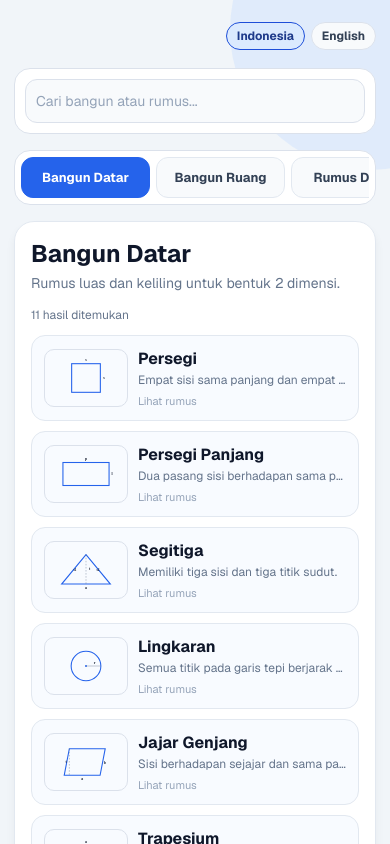
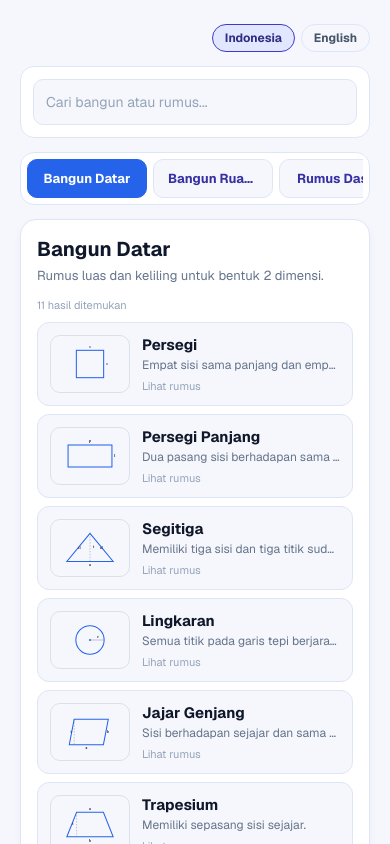
Before and after one commit to iskaelcom/rumus, a React Native app: screen / in a window 390 px wide. Built offline with nearby package versions, Linux system fonts and the light colour scheme.

Commit message:
style: revamp UI appearance in FormulaCard and App components, adjusting colors, typography, spacing, and removing background elements.

```diff
--- a/App.js
+++ b/App.js
@@ -433,8 +433,6 @@ export default function App() {
     <SafeAreaView style={styles.safeArea}>
       <StatusBar style="dark" />
       <ScrollView contentContainerStyle={styles.container}>
-        <View style={styles.bgGlowTop} />
-        <View style={styles.bgGlowBottom} />
 
         <View style={[styles.languageRow, styles.languageRowTop]}>
           <View style={styles.languageSwitch}>
@@ -486,7 +484,7 @@ export default function App() {
             />
             {searchQuery.length > 0 && (
               <Pressable onPress={() => setSearchQuery('')} style={styles.clearButton}>
-                <Text style={styles.clearButtonText}>X</Text>
+                <Text style={styles.clearButtonText}>✕</Text>
               </Pressable>
             )}
           </View>
@@ -677,101 +675,84 @@ export default function App() {
 const styles = StyleSheet.create({
   safeArea: {
     flex: 1,
-    backgroundColor: '#f1f5f9',
+    backgroundColor: '#F5F7FC',
   },
   container: {
-    paddingVertical: 22,
-    paddingHorizontal: 14,
+    paddingVertical: 24,
+    paddingHorizontal: 20,
     maxWidth: 1120,
     width: '100%',
     alignSelf: 'center',
-    position: 'relative',
-    gap: 16,
-  },
-  bgGlowTop: {
-    position: 'absolute',
-    right: -120,
-    top: -110,
-    width: 280,
-    height: 280,
-    borderRadius: 999,
-    backgroundColor: '#bfdbfe',
-    opacity: 0.35,
-  },
-  bgGlowBottom: {
-    position: 'absolute',
-    left: -90,
-    bottom: 40,
-    width: 220,
-    height: 220,
-    borderRadius: 999,
-    backgroundColor: '#99f6e4',
-    opacity: 0.26,
+    gap: 14,
   },
   heroCard: {
-    backgroundColor: '#0b2854',
-    borderRadius: 24,
-    padding: 18,
-    shadowColor: '#0f172a',
-    shadowOpacity: 0.18,
-    shadowRadius: 18,
-    shadowOffset: { width: 0, height: 12 },
-    elevation: 4,
+    backgroundColor: '#EEF2FF',
+    borderRadius: 20,
+    padding: 24,
+    borderWidth: 1,
+    borderColor: '#C7D2FE',
+    shadowColor: '#312E81',
+    shadowOpacity: 0.06,
+    shadowRadius: 12,
+    shadowOffset: { width: 0, height: 4 },
+    elevation: 2,
   },
   heroEyebrow: {
-    color: '#93c5fd',
-    fontSize: 12,
-    letterSpacing: 0.8,
+    color: '#6366F1',
+    fontSize: 11,
+    letterSpacing: 1,
     textTransform: 'uppercase',
-    marginBottom: 6,
+    marginBottom: 8,
     fontWeight: '700',
     fontFamily: FONT_UI,
   },
   heroTitle: {
-    color: '#f8fafc',
-    fontSize: 28,
-    lineHeight: 34,
+    color: '#312E81',
+    fontSize: 26,
+    lineHeight: 32,
     fontWeight: '700',
     marginBottom: 8,
     fontFamily: FONT_UI,
   },
   heroSubtitle: {
-    color: '#dbeafe',
+    color: '#4338CA',
     fontSize: 14,
-    lineHeight: 20,
+    lineHeight: 22,
     fontFamily: FONT_UI,
   },
   statsRow: {
-    marginTop: 10,
+    marginTop: 16,
     flexDirection: 'row',
-    gap: 10,
+    gap: 8,
   },
   statPill: {
-    backgroundColor: 'rgba(255,255,255,0.13)',
-    borderRadius: 16,
+    backgroundColor: '#ffffff',
+    borderRadius: 12,
+    borderWidth: 1,
+    borderColor: '#C7D2FE',
     paddingVertical: 8,
-    paddingHorizontal: 12,
-    minWidth: 96,
+    paddingHorizontal: 14,
+    minWidth: 80,
   },
   statValue: {
-    color: '#f8fafc',
-    fontSize: 22,
+    color: '#312E81',
+    fontSize: 20,
     fontWeight: '700',
     fontFamily: FONT_UI,
   },
   statLabel: {
-    color: '#cbd5e1',
-    fontSize: 12,
+    color: '#6366F1',
+    fontSize: 11,
     textTransform: 'uppercase',
-    letterSpacing: 0.4,
+    letterSpacing: 0.5,
     fontFamily: FONT_UI,
   },
   globalSearchCard: {
     backgroundColor: '#ffffff',
-    borderRadius: 16,
+    borderRadius: 14,
     borderWidth: 1,
-    borderColor: '#dbe1eb',
-    padding: 10,
+    borderColor: '#DDE5F8',
+    padding: 12,
   },
   languageRow: {
     flexDirection: 'row',
@@ -780,7 +761,7 @@ const styles = StyleSheet.create({
     marginBottom: 8,
   },
   languageRowTop: {
-    marginBottom: 2,
+    marginBottom: 0,
   },
   languageSwitch: {
     flexDirection: 'row',
@@ -788,30 +769,30 @@ const styles = StyleSheet.create({
   },
   languageButton: {
     borderWidth: 1,
-    borderColor: '#dbe1eb',
-    backgroundColor: '#f8fafc',
+    borderColor: '#DDE5F8',
+    backgroundColor: '#F5F7FC',
     borderRadius: 999,
-    paddingHorizontal: 10,
+    paddingHorizontal: 12,
     paddingVertical: 5,
   },
   languageButtonActive: {
-    borderColor: '#1d4ed8',
-    backgroundColor: '#dbeafe',
+    borderColor: '#4338CA',
+    backgroundColor: '#E0E7FF',
   },
   languageButtonText: {
     fontSize: 12,
-    color: '#334155',
-    fontWeight: '700',
+    color: '#475569',
+    fontWeight: '600',
     fontFamily: FONT_UI,
   },
   languageButtonTextActive: {
-    color: '#1e3a8a',
+    color: '#312E81',
   },
   tabBar: {
     backgroundColor: '#ffffff',
-    borderRadius: 16,
+    borderRadius: 14,
     borderWidth: 1,
-    borderColor: '#dbe1eb',
+    borderColor: '#DDE5F8',
     padding: 6,
     flexDirection: 'row',
     gap: 6,
@@ -823,22 +804,22 @@ const styles = StyleSheet.create({
   },
   tabButton: {
     flex: 1,
-    borderRadius: 12,
+    borderRadius: 10,
     borderWidth: 1,
-    borderColor: '#e2e8f0',
-    backgroundColor: '#f8fafc',
+    borderColor: '#DDE5F8',
+    backgroundColor: '#F5F7FC',
     alignItems: 'center',
     justifyContent: 'center',
-    paddingVertical: 11,
+    paddingVertical: 10,
   },
   tabButtonPhone: {
     flex: 0,
-    minWidth: 129,
+    minWidth: 120,
     paddingHorizontal: 14,
   },
   tabText: {
-    color: '#334155',
-    fontSize: 14,
+    color: '#3730A3',
+    fontSize: 13,
     fontWeight: '700',
     fontFamily: FONT_UI,
   },
@@ -857,14 +838,14 @@ const styles = StyleSheet.create({
   },
   selectorCard: {
     backgroundColor: '#ffffff',
-    borderRadius: 20,
+    borderRadius: 16,
     borderWidth: 1,
-    borderColor: '#e2e8f0',
+    borderColor: '#DDE5F8',
     padding: 16,
-    shadowColor: '#0f172a',
-    shadowOpacity: 0.05,
-    shadowRadius: 10,
-    shadowOffset: { width: 0, height: 6 },
+    shadowColor: '#312E81',
+    shadowOpacity: 0.04,
+    shadowRadius: 8,
+    shadowOffset: { width: 0, height: 4 },
     elevation: 2,
   },
   selectorCardWide: {
@@ -875,27 +856,27 @@ const styles = StyleSheet.create({
     overflow: 'visible',
   },
   selectorTitle: {
-    fontSize: 24,
+    fontSize: 20,
     color: '#0f172a',
     fontWeight: '700',
     marginBottom: 4,
     fontFamily: FONT_UI,
   },
   selectorSubtitle: {
-    fontSize: 14,
+    fontSize: 13,
     color: '#64748b',
-    marginBottom: 14,
+    marginBottom: 12,
     lineHeight: 20,
     fontFamily: FONT_UI,
   },
   searchWrap: {
     borderWidth: 1,
-    borderColor: '#dbe1eb',
-    borderRadius: 12,
-    backgroundColor: '#f8fafc',
+    borderColor: '#DDE5F8',
+    borderRadius: 10,
+    backgroundColor: '#F5F7FC',
     flexDirection: 'row',
     alignItems: 'center',
-    paddingHorizontal: 10,
+    paddingHorizontal: 12,
     marginBottom: 8,
   },
   searchWrapGlobal: {
@@ -903,7 +884,7 @@ const styles = StyleSheet.create({
   },
   searchInput: {
     flex: 1,
-    height: 42,
+    height: 44,
     fontSize: 14,
     color: '#0f172a',
     outlineStyle: 'none',
@@ -915,75 +896,75 @@ const styles = StyleSheet.create({
     width: 22,
     height: 22,
     borderRadius: 999,
-    backgroundColor: '#cbd5e1',
+    backgroundColor: '#E0E7FF',
     alignItems: 'center',
     justifyContent: 'center',
   },
   clearButtonText: {
-    color: '#1e293b',
-    fontSize: 12,
+    color: '#4338CA',
+    fontSize: 11,
     fontWeight: '700',
     fontFamily: FONT_UI,
   },
   globalSearchMeta: {
     marginTop: 8,
     fontSize: 12,
-    color: '#475569',
+    color: '#64748b',
     fontFamily: FONT_UI,
   },
   searchMeta: {
-    fontSize: 12,
-    color: '#64748b',
-    marginBottom: 12,
+    fontSize: 11,
+    color: '#94a3b8',
+    marginBottom: 10,
     fontFamily: FONT_UI,
   },
   shapeList: {
-    gap: 10,
+    gap: 8,
   },
   shapeButton: {
     borderWidth: 1,
-    borderColor: '#e2e8f0',
-    backgroundColor: '#f8fbff',
-    borderRadius: 14,
+    borderColor: '#DDE5F8',
+    backgroundColor: '#F5F7FC',
+    borderRadius: 12,
     padding: 12,
   },
   shapeRow: {
     flexDirection: 'row',
     alignItems: 'center',
-    gap: 10,
+    gap: 12,
   },
   shapePreview: {
-    width: 84,
+    width: 80,
   },
   shapeTextBlock: {
     flex: 1,
   },
   shapeNameRow: {
     flexDirection: 'row',
-    alignItems: 'start',
+    alignItems: 'flex-start',
     justifyContent: 'space-between',
     gap: 6,
   },
   shapeName: {
     color: '#0f172a',
-    fontSize: 16,
+    fontSize: 15,
     fontWeight: '700',
     marginBottom: 3,
     fontFamily: FONT_UI,
   },
   shapeBookmarkBadge: {
-    fontSize: 13,
+    fontSize: 12,
     fontWeight: '700',
-    marginTop: -1,
     fontFamily: FONT_UI,
   },
   shapeTagline: {
     color: '#64748b',
     fontSize: 12,
+    lineHeight: 17,
     fontFamily: FONT_UI,
   },
   shapeTapHint: {
-    marginTop: 6,
+    marginTop: 5,
     fontSize: 11,
     color: '#94a3b8',
     fontFamily: FONT_UI,
@@ -997,21 +978,21 @@ const styles = StyleSheet.create({
     left: 0,
     right: 0,
     bottom: 0,
-    backgroundColor: '#f1f5f9',
-    paddingTop: 10,
-    paddingHorizontal: 12,
+    backgroundColor: '#F5F7FC',
+    paddingTop: 12,
+    paddingHorizontal: 16,
     zIndex: 20,
   },
   mobileOverlayContent: {
     paddingTop: 4,
-    paddingBottom: 18,
+    paddingBottom: 24,
   },
   noResultBox: {
     backgroundColor: '#fff7ed',
     borderWidth: 1,
     borderColor: '#fed7aa',
-    borderRadius: 14,
-    padding: 12,
+    borderRadius: 12,
+    padding: 14,
   },
   noResultTitle: {
     color: '#9a3412',
@@ -1028,14 +1009,14 @@ const styles = StyleSheet.create({
   },
   emptyCard: {
     backgroundColor: '#ffffff',
-    borderRadius: 20,
+    borderRadius: 16,
     borderWidth: 1,
-    borderColor: '#e2e8f0',
+    borderColor: '#DDE5F8',
     padding: 24,
   },
   emptyTitle: {
     color: '#0f172a',
-    fontSize: 22,
+    fontSize: 20,
     marginBottom: 8,
     fontWeight: '700',
     fontFamily: FONT_UI,
--- a/components/FormulaCard.js
+++ b/components/FormulaCard.js
@@ -84,7 +84,7 @@ export default function FormulaCard({
 
       <View style={styles.formulaGroup}>
         {item.formulas.map((formula) => (
-          <View key={formula.label} style={styles.formulaRow}>
+          <View key={formula.label} style={[styles.formulaRow, { borderLeftColor: section.theme.primary }]}>
             <Text style={styles.formulaLabel}>{formula.label}</Text>
             <Text style={styles.formulaValue}>
               {renderSubscriptText(formula.value, styles.subscriptText)}
@@ -99,8 +99,8 @@ export default function FormulaCard({
       <Text style={styles.variablesTitle}>{copy.variables}</Text>
       <View style={styles.variableWrap}>
         {item.variables.map((variable) => (
-          <View key={variable} style={styles.variableChip}>
-            <Text style={styles.variableText}>
+          <View key={variable} style={[styles.variableChip, { backgroundColor: section.theme.soft, borderColor: section.theme.primary }]}>
+            <Text style={[styles.variableText, { color: section.theme.primary }]}>
               {renderSubscriptText(variable, styles.subscriptText)}
             </Text>
           </View>
@@ -113,62 +113,62 @@ export default function FormulaCard({
 const styles = StyleSheet.create({
   card: {
     backgroundColor: '#ffffff',
-    borderRadius: 20,
-    padding: 20,
+    borderRadius: 16,
+    padding: 22,
     borderWidth: 1,
-    borderColor: '#e2e8f0',
-    shadowColor: '#0f172a',
-    shadowOpacity: 0.08,
-    shadowRadius: 16,
-    shadowOffset: { width: 0, height: 8 },
-    elevation: 3,
+    borderColor: '#DDE5F8',
+    shadowColor: '#312E81',
+    shadowOpacity: 0.05,
+    shadowRadius: 12,
+    shadowOffset: { width: 0, height: 4 },
+    elevation: 2,
   },
   mobileHead: {
-    marginBottom: 10,
+    marginBottom: 12,
   },
   mobileBackButton: {
     alignSelf: 'flex-start',
     borderWidth: 1,
-    borderColor: '#cbd5e1',
-    backgroundColor: '#f8fafc',
+    borderColor: '#DDE5F8',
+    backgroundColor: '#F5F7FC',
     borderRadius: 999,
-    paddingHorizontal: 10,
+    paddingHorizontal: 12,
     paddingVertical: 6,
-    marginBottom: 12,
+    marginBottom: 14,
   },
   mobileBackText: {
-    color: '#334155',
+    color: '#475569',
     fontSize: 12,
-    fontWeight: '700',
+    fontWeight: '600',
     fontFamily: FONT_UI,
   },
   badge: {
     alignSelf: 'flex-start',
     borderRadius: 999,
     paddingHorizontal: 12,
-    paddingVertical: 6,
+    paddingVertical: 5,
     marginBottom: 12,
   },
   badgeText: {
-    fontSize: 12,
+    fontSize: 11,
     fontWeight: '700',
-    letterSpacing: 0.4,
+    letterSpacing: 0.6,
     textTransform: 'uppercase',
     fontFamily: FONT_UI,
   },
   title: {
-    fontSize: 30,
+    fontSize: 28,
     fontWeight: '700',
     color: '#0f172a',
     marginBottom: 10,
     fontFamily: FONT_UI,
   },
   sectionText: {
-    fontSize: 12,
+    fontSize: 11,
     textTransform: 'uppercase',
-    letterSpacing: 0.4,
+    letterSpacing: 0.6,
     fontWeight: '700',
-    marginTop: -4,
+    marginBottom: 2,
     fontFamily: FONT_UI,
   },
   bookmarkButton: {
@@ -177,54 +177,51 @@ const styles = StyleSheet.create({
     borderRadius: 999,
     paddingHorizontal: 12,
     paddingVertical: 6,
-    marginBottom: 10,
+    marginBottom: 12,
   },
   bookmarkButtonText: {
     fontSize: 12,
-    fontWeight: '700',
+    fontWeight: '600',
     fontFamily: FONT_UI,
   },
   tagline: {
-    fontSize: 15,
-    color: '#334155',
-    marginBottom: 18,
+    fontSize: 14,
+    color: '#475569',
+    marginBottom: 16,
     lineHeight: 22,
     fontFamily: FONT_UI,
   },
   illustrationTitle: {
-    fontSize: 13,
-    color: '#64748b',
-    letterSpacing: 0.4,
+    fontSize: 11,
+    color: '#94a3b8',
+    letterSpacing: 0.6,
     textTransform: 'uppercase',
     fontWeight: '700',
     marginBottom: 8,
     fontFamily: FONT_UI,
   },
   formulaGroup: {
-    borderRadius: 14,
-    backgroundColor: '#f8fafc',
-    borderWidth: 1,
-    borderColor: '#e2e8f0',
-    padding: 12,
-    gap: 10,
+    marginTop: 8,
+    gap: 8,
   },
   formulaRow: {
-    backgroundColor: '#ffffff',
-    borderRadius: 12,
-    borderWidth: 1,
-    borderColor: '#e2e8f0',
+    backgroundColor: '#f8fafc',
+    borderRadius: 10,
+    borderLeftWidth: 4,
+    borderLeftColor: '#e2e8f0',
     padding: 12,
+    paddingLeft: 14,
   },
   formulaLabel: {
-    fontSize: 12,
-    letterSpacing: 0.5,
+    fontSize: 11,
+    letterSpacing: 0.6,
     textTransform: 'uppercase',
     color: '#64748b',
     marginBottom: 4,
     fontFamily: FONT_UI,
   },
   formulaValue: {
-    fontSize: 20,
+    fontSize: 22,
     color: '#0f172a',
     fontWeight: '700',
     fontFamily: FONT_UI,
@@ -235,21 +232,21 @@ const styles = StyleSheet.create({
     transform: [{ translateY: 2 }],
   },
   calculatorTitle: {
-    marginTop: 16,
-    marginBottom: 2,
-    fontSize: 13,
-    color: '#64748b',
-    letterSpacing: 0.4,
+    marginTop: 20,
+    marginBottom: 4,
+    fontSize: 11,
+    color: '#94a3b8',
+    letterSpacing: 0.6,
     textTransform: 'uppercase',
     fontWeight: '700',
     fontFamily: FONT_UI,
   },
   variablesTitle: {
-    marginTop: 16,
+    marginTop: 20,
     marginBottom: 8,
-    fontSize: 13,
-    color: '#64748b',
-    letterSpacing: 0.4,
+    fontSize: 11,
+    color: '#94a3b8',
+    letterSpacing: 0.6,
     textTransform: 'uppercase',
     fontWeight: '700',
     fontFamily: FONT_UI,
@@ -260,16 +257,13 @@ const styles = StyleSheet.create({
     gap: 8,
   },
   variableChip: {
-    backgroundColor: '#eef2ff',
     borderRadius: 999,
     borderWidth: 1,
-    borderColor: '#dbeafe',
-    paddingHorizontal: 10,
+    paddingHorizontal: 12,
     paddingVertical: 6,
   },
   variableText: {
-    fontSize: 13,
-    color: '#1e3a8a',
+    fontSize: 12,
     fontFamily: FONT_UI,
   },
 });
```
